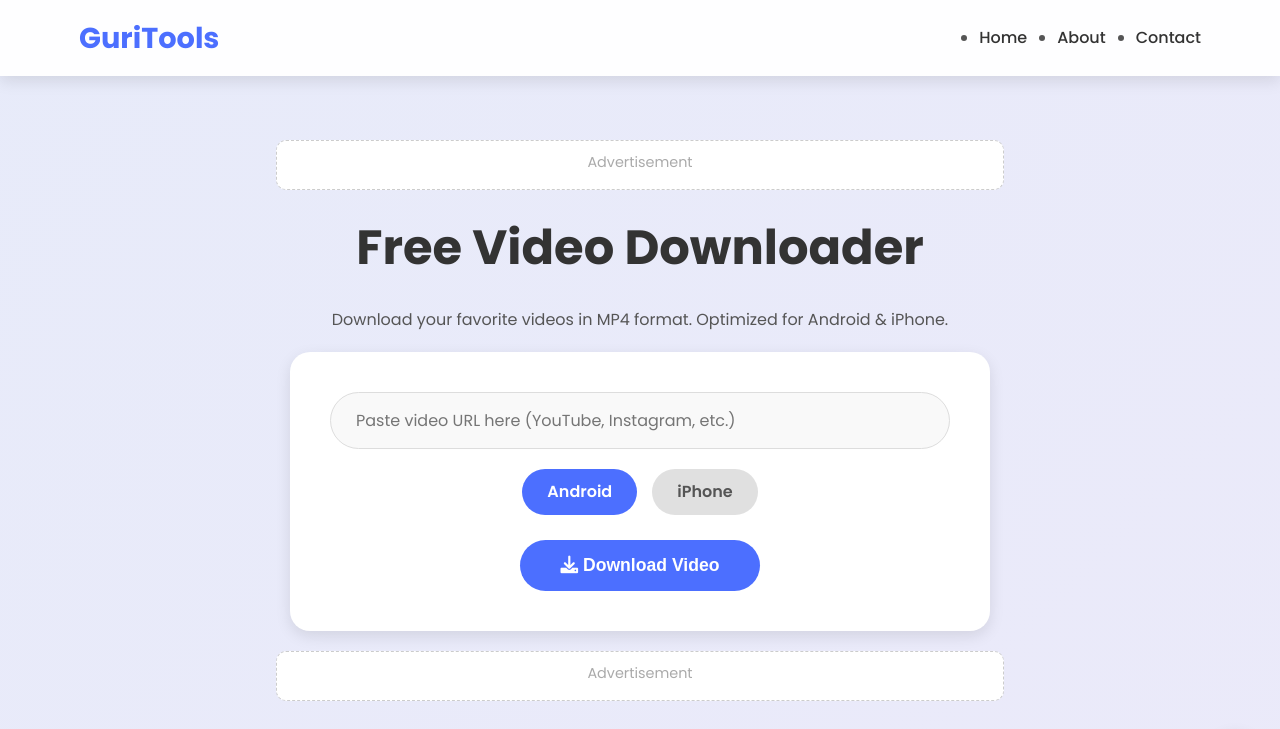
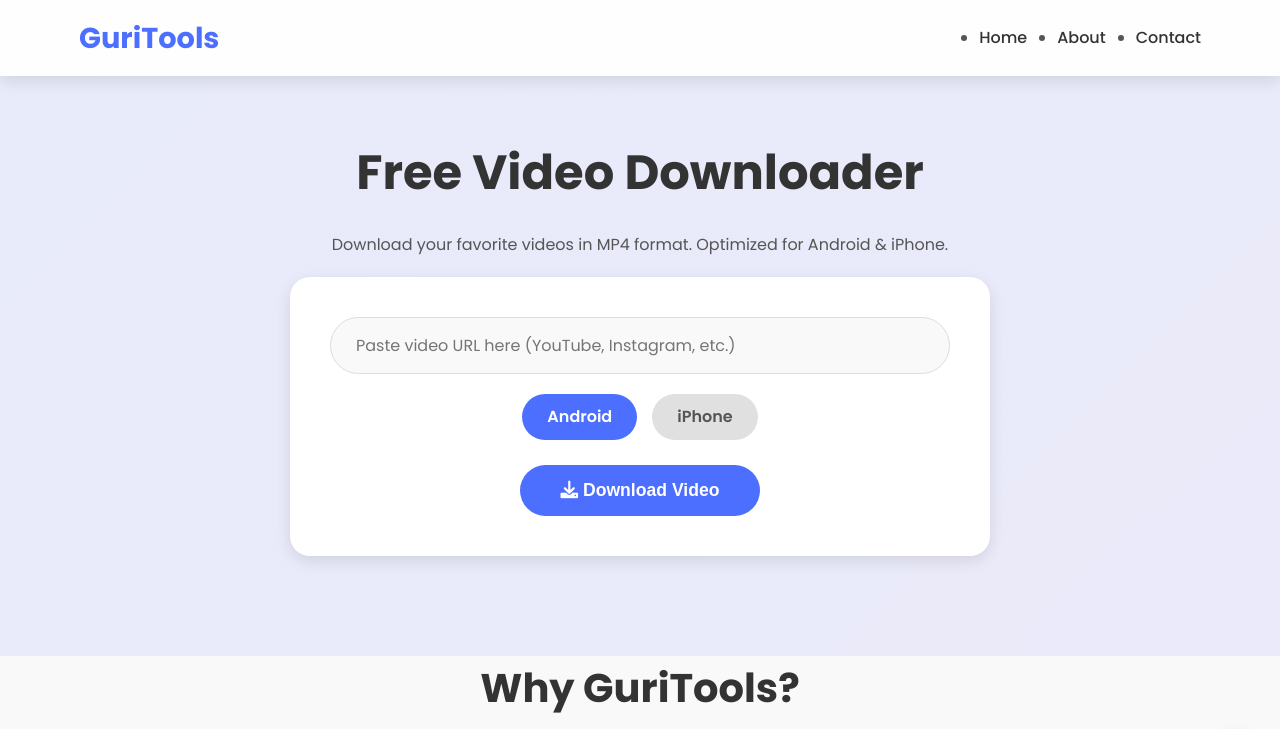
Before and after one commit to gurilap/guritools1, a website: page index.html in a window 1280 px wide. Shown: the top 729 px of the page. Drawn offline with Linux system fonts and the light colour scheme.

Commit message:
Update index.html

```diff
--- a/index.html
+++ b/index.html
@@ -85,12 +85,8 @@
     nav ul li a { color: var(--heading-color); font-weight: 500; text-decoration: none; }
     .menu-toggle { display: none; font-size: 1.5rem; cursor: pointer; color: var(--heading-color); }
 
-    .ad-slot {
-      width: 100%; max-width: 728px; margin: 20px auto; padding: 10px;
-      text-align: center; background-color: var(--card-bg);
-      border: 1px dashed #ccc; color: var(--text-color);
-      font-size: 0.9rem; border-radius: 10px;
-    }
+    /* Invisible Ad Slot for future use */
+    .ad-slot { width: 100%; text-align: center; margin: 15px 0; }
 
     .hero {
       padding-top: 120px; padding-bottom: 80px; text-align: center;
@@ -126,7 +122,6 @@
     }
     .primary-btn:hover { transform: translateY(-3px); box-shadow: var(--box-shadow); background: var(--secondary-color); }
 
-    /* Wapas add kiya gaya Progress Bar CSS */
     .progress-bar {
       height: 10px; background-color: #f0f0f0; border-radius: 5px;
       margin-top: 20px; overflow: hidden; position: relative;
@@ -134,7 +129,6 @@
     .progress { height: 100%; background-color: var(--primary-color); width: 0%; transition: width 0.3s; }
     .progress-text { position: absolute; right: 5px; top: -20px; font-size: 0.8rem; color: var(--text-color); }
 
-    /* Wapas add kiya gaya File Info aur Result Box CSS */
     .result-box {
       background-color: var(--card-bg); border-radius: 10px; padding: 30px;
       box-shadow: var(--box-shadow); margin-top: 20px; text-align: center;
@@ -209,9 +203,7 @@
   <section id="home" class="hero">
     <div class="container">
 
-      <div class="ad-slot">
-        <p style="color: #aaa; margin-bottom: 5px;">Advertisement</p>
-        </div>
+      <div class="ad-slot" id="top-ad"></div>
 
       <h1>Free Video Downloader</h1>
       <p>Download your favorite videos in MP4 format. Optimized for Android & iPhone.</p>
@@ -252,9 +244,7 @@
         </div>
       </div>
 
-      <div class="ad-slot">
-        <p style="color: #aaa; margin-bottom: 5px;">Advertisement</p>
-        </div>
+      <div class="ad-slot" id="bottom-ad"></div>
 
     </div>
   </section>
@@ -367,7 +357,7 @@
       pBar.classList.remove('hidden');
       dlBtn.disabled = true;
 
-      // Fake Progress Start (Kyunki backend block ho jata hai stream nahi karta)
+      // Fake Progress Start
       let prog = 0;
       pFill.style.width = '0%';
       pText.innerText = '0%';
@@ -390,7 +380,6 @@
         const data = await response.json();
 
         if (data.success) {
-          // Progress ko 100% karke chupa do
           clearInterval(progressInterval);
           pFill.style.width = '100%';
           pText.innerText = '100%';
@@ -399,14 +388,12 @@
             pBar.classList.add('hidden');
             resultArea.classList.remove('hidden');
 
-            // Set File info
             const filenameSplit = data.downloadUrl.split('/');
             document.getElementById('url-filename').innerText = filenameSplit[filenameSplit.length - 1];
 
             const finalLink = document.getElementById('url-download-link');
             finalLink.href = data.downloadUrl;
 
-            // Auto-trigger for iPhone
             if(selectedDevice === 'iphone') {
               window.location.href = data.downloadUrl;
             }
@@ -425,7 +412,7 @@
       }
     };
 
-    // Mobile Menu Toggle (10-15s Auto-Close Fix)
+    // Mobile Menu Toggle (12s Auto-Close Fix)
     let menuTimer;
     document.querySelector('.menu-toggle').onclick = () => {
       const nav = document.getElementById('nav-menu');
@@ -436,14 +423,12 @@
       } else {
         nav.style.display = 'block';
 
-        // Agar user 12 second tak kuch click nahi karta, to menu automatically band ho jayega
         menuTimer = setTimeout(() => {
           nav.style.display = 'none';
         }, 12000);
       }
     };
 
-    // Close menu when a link is clicked
     document.querySelectorAll('#nav-menu a').forEach(link => {
       link.addEventListener('click', () => {
         document.getElementById('nav-menu').style.display = 'none';
```
